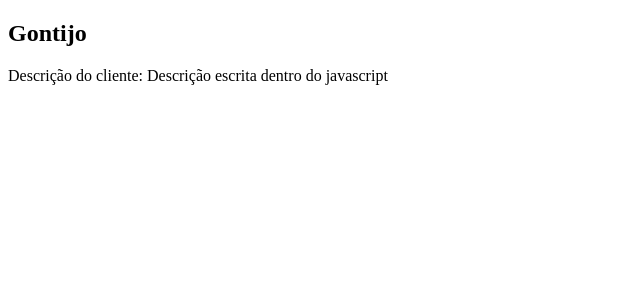
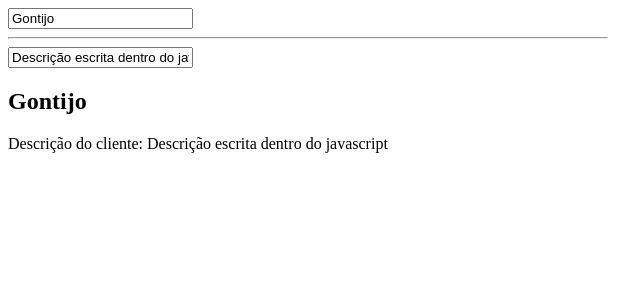
Before and after one commit to Joao-Gontijo/guiaclientes, a Vue app: page / in a window 1280 px wide. Shown: the top 300 px of the page, without its empty margins (0-640 px from the left). Built offline with nearby package versions, Linux system fonts and the light colour scheme.

Commit message:
One way data biding
Aprendendo data biding para leitura de dados

```diff
--- a/src/components/Cliente.vue
+++ b/src/components/Cliente.vue
@@ -1,5 +1,8 @@
 <template>
     <div id=cliente>
+        <input type="text" :value="nome">
+        <hr> <!-- data biding é ligar uma váriavel a um campo por meio do : antes do valor do campo-->
+        <input type="text" :value="descricao">
         <h2 id=cliente-nome>{{nome}}</h2>
         <p>Descrição do cliente: {{descricao}}</p>
     </div>
```
